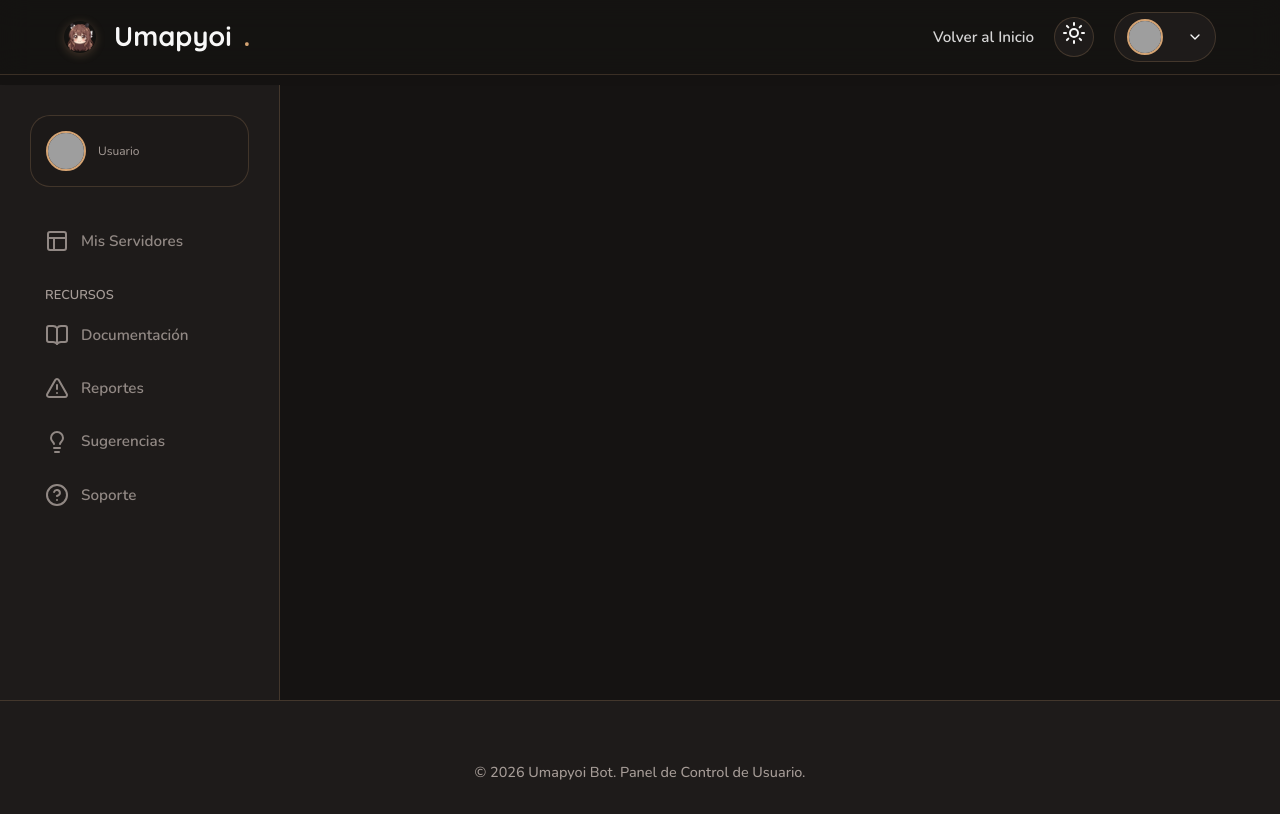
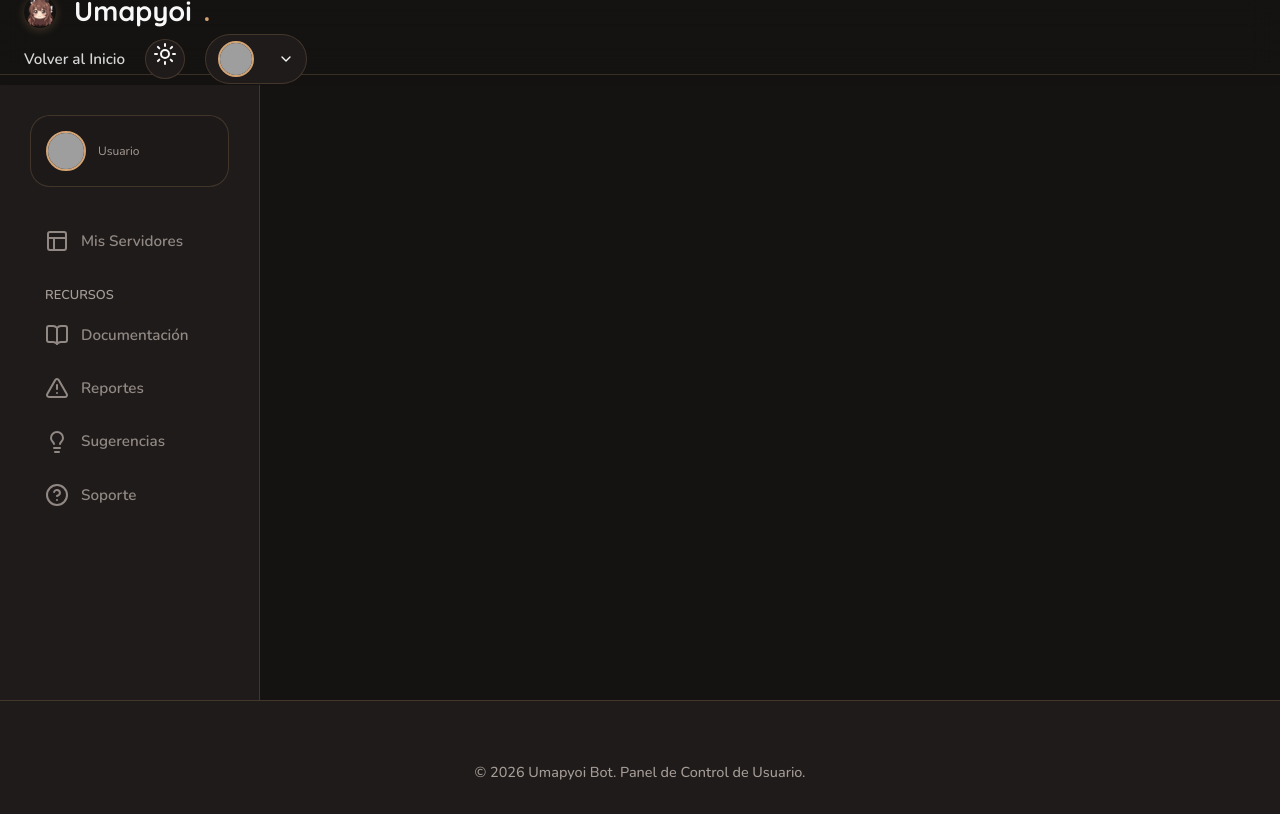
Before and after one commit to Sakurayo-Crispita/UmapyoiBot, a Python web app: template web/templates/dashboard.html in a window 1280 px wide. Run offline with Jinja, Linux system fonts and the light colour scheme; the template is opened without the code that fills it, so the values that code supplies are empty; grey boxes are pictures that could not be loaded.

Commit message:
actu 2 dashboard

```diff
--- a/web/static/styles.css
+++ b/web/static/styles.css
@@ -109,6 +109,13 @@ h1, h2, h3, h4 {
 
 .container {
     max-width: 1200px;
+    margin: 0 auto;
+    padding: 0 24px;
+    width: 100%;
+}
+
+.container-wide {
+    max-width: 1700px;
     margin: 0 auto;
     padding: 0 24px;
     width: 100%;
--- a/web/templates/dashboard.html
+++ b/web/templates/dashboard.html
@@ -18,13 +18,15 @@
     <style>
         .dashboard-layout {
             display: grid;
-            grid-template-columns: 280px 1fr;
+            grid-template-columns: 260px 1fr;
             min-height: calc(100vh - 100px);
             padding-top: var(--header-h);
+            max-width: 1700px;
+            margin: 0 auto;
         }
         /* Remove the width-changing collapsed state to prevent layout jump */
         .dashboard-layout.collapsed {
-            grid-template-columns: 280px 1fr;
+            grid-template-columns: 260px 1fr;
         }
         .db-sidebar {
             background: var(--bg-alt);
@@ -377,7 +379,7 @@
 </head>
 <body class="dashboard-page">
     <nav id="navbar" class="scrolled">
-        <div class="container">
+        <div class="container-wide">
             <a href="/" class="logo">
                 <img src="/static/assets/favicon_web.png" alt="Logo" style="width: 32px; height: 32px; border-radius: 50%; vertical-align: middle; margin-right: 6px; box-shadow: 0 2px 10px var(--accent-glow);">
                 Umapyoi<span style="color: var(--p-pink);">.</span>
```
Also changed, not shown: web/templates/guild_panel.html (+5 -5 lines).
